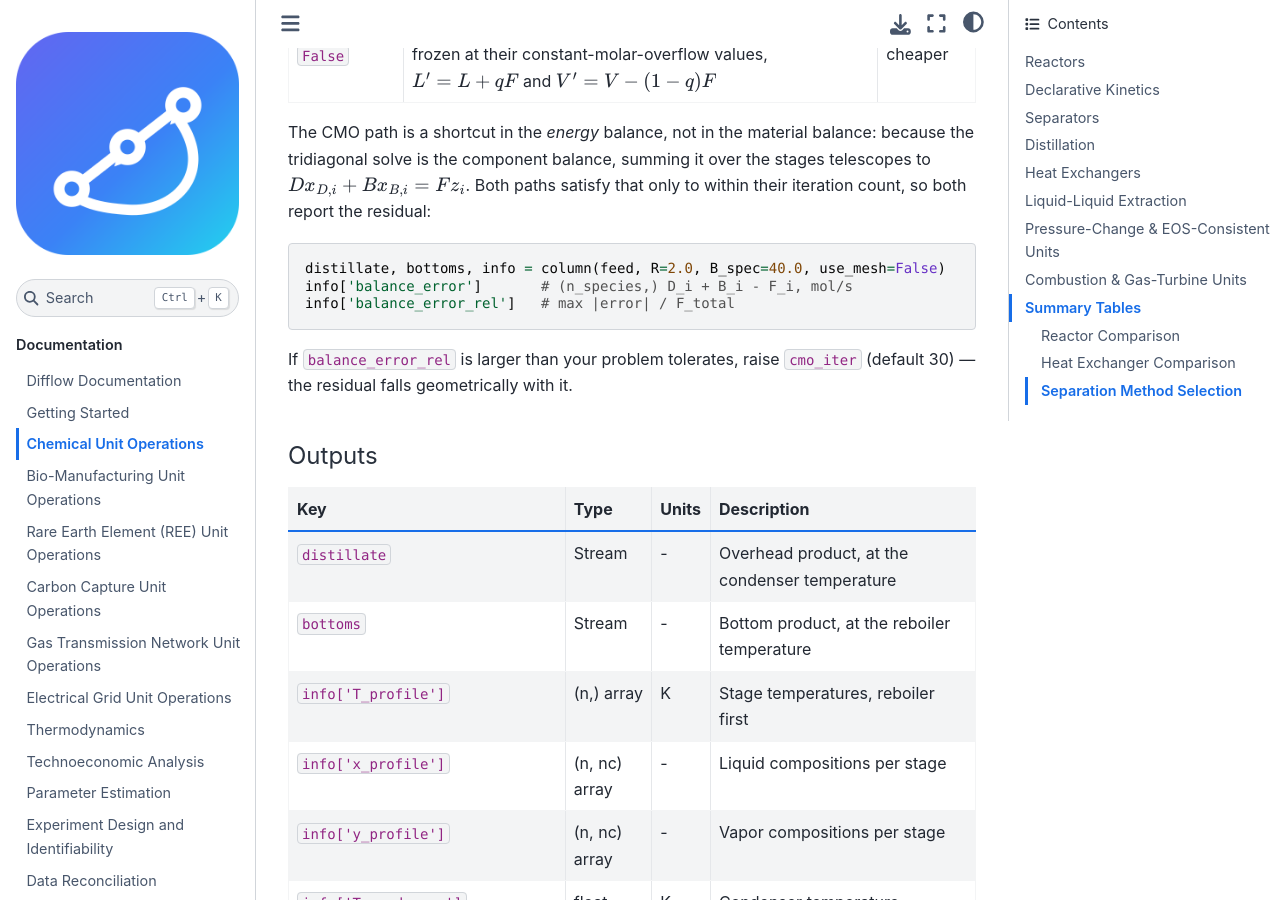
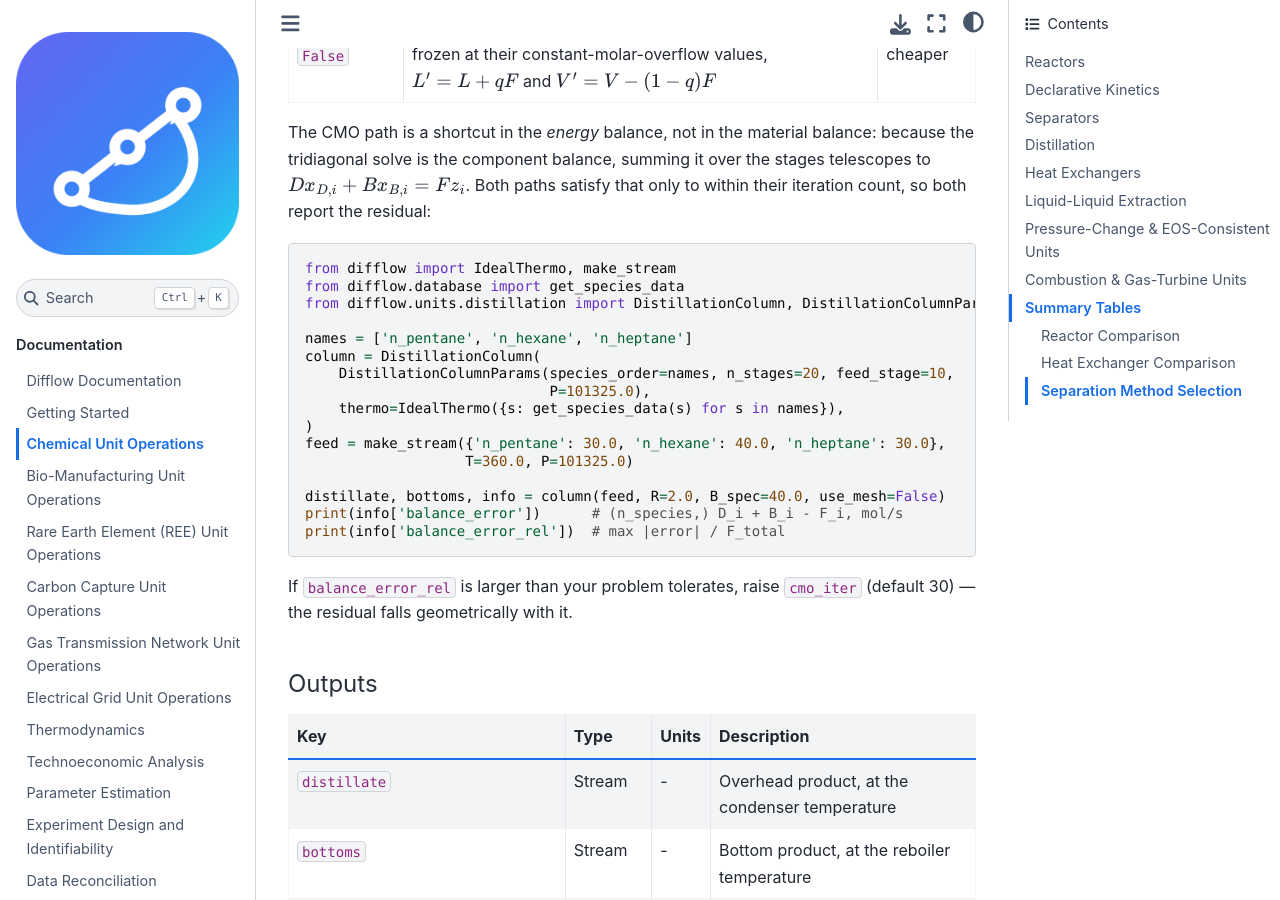
Before and after one commit to jkitchin/differentiable-flowsheets, a Jupyter Book: the page built from docs/unit-operations-chemical.md, in a window 1280 px wide and 900 px high, scrolled down 26152 px. Built offline with Jupyter Book 1.0.4 settings and Sphinx 7.4.7 and the Sphinx Book theme 1.1.4, drawn with Linux system fonts in a browser that asks for light colours.

Commit message:
docs(distillation): make the balance-diagnostic example runnable
Main's tests/test_docs_examples.py executes the fenced python blocks in the
Distillation section, treating any multi-line block as a program. The Solver
Paths snippet showing info['balance_error'] called `column(feed, ...)` with
neither bound, so it failed with NameError.

Make it self-contained rather than exempt it: the point of that harness is that
a documented example runs, and a reader should be able to paste this one.

Co-Authored-By: Claude Opus 5 <noreply@anthropic.com>
Claude-Session: https://claude.ai/code/session_01UB6WTWEZRBaejckbjxjcSS

````diff
--- a/docs/unit-operations-chemical.md
+++ b/docs/unit-operations-chemical.md
@@ -987,9 +987,22 @@ satisfy that only to within their iteration count, so both report the
 residual:
 
 ```python
+from difflow import IdealThermo, make_stream
+from difflow.database import get_species_data
+from difflow.units.distillation import DistillationColumn, DistillationColumnParams
+
+names = ['n_pentane', 'n_hexane', 'n_heptane']
+column = DistillationColumn(
+    DistillationColumnParams(species_order=names, n_stages=20, feed_stage=10,
+                             P=101325.0),
+    thermo=IdealThermo({s: get_species_data(s) for s in names}),
+)
+feed = make_stream({'n_pentane': 30.0, 'n_hexane': 40.0, 'n_heptane': 30.0},
+                   T=360.0, P=101325.0)
+
 distillate, bottoms, info = column(feed, R=2.0, B_spec=40.0, use_mesh=False)
-info['balance_error']       # (n_species,) D_i + B_i - F_i, mol/s
-info['balance_error_rel']   # max |error| / F_total
+print(info['balance_error'])      # (n_species,) D_i + B_i - F_i, mol/s
+print(info['balance_error_rel'])  # max |error| / F_total
 ```
 
 If `balance_error_rel` is larger than your problem tolerates, raise
````
